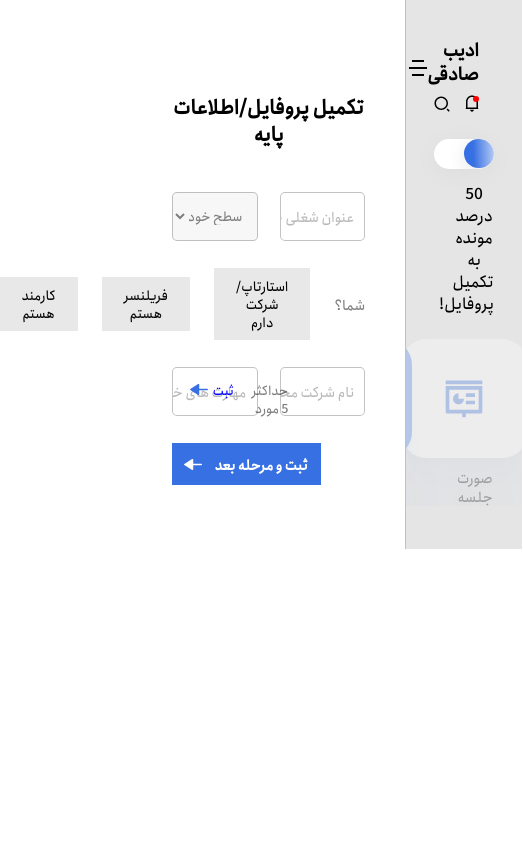
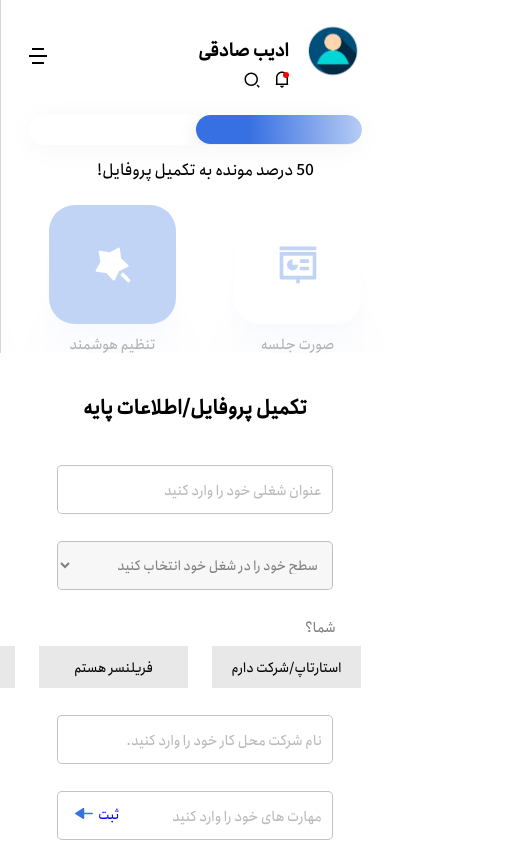
Before and after one commit to adibsadeghi1993/uplaw, a React (Create React App) app: page / in a window 390 px wide. Shown: the top 844 px of the page, 523 px wide, since content can reach past the window. Built offline with nearby package versions, Linux system fonts and the light colour scheme.

Commit message:
jobInfo was responsived form mobile

```diff
--- a/src/components/userInfo/basicInfo/detail/freeServices/freeservices.css
+++ b/src/components/userInfo/basicInfo/detail/freeServices/freeservices.css
@@ -178,6 +178,13 @@ font-weight: 800;
   }
 
 }
+@media (max-width: 781px){
+  .service {
+    width: 71px;
+    height: 71px;
+}
+}
+
 
 
 @media(max-width:768px){
--- a/src/components/userInfo/commonFiles/userProfile/userImage/userImage.css
+++ b/src/components/userInfo/commonFiles/userProfile/userImage/userImage.css
@@ -113,8 +113,8 @@
     height: 26px;
   }
   .userName p {
-    font-size: 0.9rem;
-    font-weight: 500;
+
+    font-weight: 600;
   }
   .userName {
     margin-top: 15px;
--- a/src/components/userInfo/commonFiles/userProfile/userItems/userItems.css
+++ b/src/components/userInfo/commonFiles/userProfile/userItems/userItems.css
@@ -146,8 +146,8 @@
     overflow-x: scroll;
     width: 100%;
     padding: 0 29px;
-    margin-bottom: 43px;
     margin-top: 25px;
+    margin-bottom: 0;
   }
   .userItems_item_container{
 width: 127px;
--- a/src/components/userInfo/commonFiles/userProfile/userProfile.css
+++ b/src/components/userInfo/commonFiles/userProfile/userProfile.css
@@ -26,5 +26,6 @@
         width: 100%;
         margin: 0;
         max-width: none;
+
     }
 }
--- a/src/components/userInfo/jobIssues/jobDetailes/JobDetailes.js
+++ b/src/components/userInfo/jobIssues/jobDetailes/JobDetailes.js
@@ -5,7 +5,7 @@ import "./jobDetailes.css";
 import SelectComponent from "./SelectComponent";
 import blueArrowImage from "../../../../asstes/blue arrow.svg";
 import DeleteImage from "../../../../asstes/Delete.svg";
-import whiteArrowImage from "../../../../asstes/whitearrow.svg"
+import whiteArrowImage from "../../../../asstes/whitearrow.svg";
 import FreeServices from "../../basicInfo/detail/freeServices/FreeServices";
 
 const JobDetailes = ({
@@ -30,16 +30,16 @@ const JobDetailes = ({
 
   const registrSkillHandler = () => {
     const oldSkills = [...skills];
-    const newSkills = [...oldSkills,changeSkill];
+    const newSkills = [...oldSkills, changeSkill];
     setSkills(newSkills);
     setChangeSkill("");
   };
 
   const deleteSkillHandler = (item) => {
     console.log(item);
-    const oldSkills=[...skills]
-    const filteredSkills=oldSkills.filter((skill)=>skill!==item)
-    setSkills(filteredSkills)
+    const oldSkills = [...skills];
+    const filteredSkills = oldSkills.filter((skill) => skill !== item);
+    setSkills(filteredSkills);
   };
 
   return (
@@ -72,7 +72,7 @@ const JobDetailes = ({
       </div>
       <SelectedJob job={job} setJob={setJob} />
       <div className="sectionTow">
-      <div className="sectionTow_companyName">
+        <div className="sectionTow_companyName">
           <input
             type="text"
             {...formik.getFieldProps("companyName")}
@@ -96,27 +96,35 @@ const JobDetailes = ({
             <img src={blueArrowImage} alt="next-arrow" />
           </button>
         </div>
-
       </div>
       <div className="skills_nextStep">
-        {skills.length > 0
-          ? <div className="skilllists">
-             { skills.map((item,index) => {
+        {skills.length > 0 ? (
+          <div className="skilllists">
+            {skills.map((item, index) => {
               return (
                 <div key={index} className={`eachSkill skill${index}`}>
                   <p>{item}</p>
-                  <button className="skillbtn" onClick={() => deleteSkillHandler(item)}>
+                  <button
+                    className="skillbtn"
+                    onClick={() => deleteSkillHandler(item)}
+                  >
                     <img src={DeleteImage} alt="deleteskill" />
                   </button>
                 </div>
               );
             })}
           </div>
-          : <div className="emptySkills"></div>}
-          <button className="nextbtn">ثبت و مرحله بعد<img src={whiteArrowImage} /></button>
-
+        ) : (
+          <div className="emptySkills"></div>
+        )}
+        <div className="skills_next">
+          <button className="nextbtn">
+            ثبت و مرحله بعد
+            <img src={whiteArrowImage} />
+          </button>
         </div>
-        <FreeServices/>
+      </div>
+      <FreeServices />
     </section>
   );
 };
--- a/src/components/userInfo/jobIssues/jobDetailes/jobDetailes.css
+++ b/src/components/userInfo/jobIssues/jobDetailes/jobDetailes.css
@@ -45,13 +45,26 @@
     align-items: center;
   }
   .selectJob_info_main button{
-      padding: 9px 22px;
+
       margin-right: 24px;
       border: none;
+      flex-shrink: 0;
+      width: 149px;
+      height: 42px;
+      display: inline-block;
+      /* padding: 9px 12px; */
+      cursor: pointer;
+
   }
   .nonSelectedJob_white{
       background-color: #E8E8E8;
       font-family: "anjoman";
+      display: inline-block;
+      width: 149px;
+      height: 42px;
+      flex-shrink: 0;
+      cursor: pointer;
+
   }
 
   .selectedJob_blue{
@@ -59,6 +72,7 @@
     border-radius: 13px;
     color: white;
     font-family: "anjoman";
+
   }
 
   .sectionTow{
@@ -107,6 +121,7 @@
       justify-content: start;
       align-items: center;
       flex: 1;
+      flex-wrap: wrap;
 
   }
   .emptySkills{
@@ -171,3 +186,131 @@
 .nextbtn img{
     margin-right: 12px;
 }
+
+@media(max-width:1230px){
+    .job_detaile{
+      width: 85%;
+    }
+    .sectionTow_companyName{
+        flex: 1;
+    }
+
+    .sectionTow_skills{
+       flex: 2;
+
+    }
+  }
+
+  @media(max-width:1040px){
+    .job_detaile{
+      width: 88%;
+    }
+    .sectionTow_companyName{
+        flex: 2;
+    }
+
+    .sectionTow_skills{
+       flex: 3;
+
+    }
+  }
+
+  @media(max-width:900px){
+      .selectJob_info{
+          display: flex;
+          flex-direction: column;
+          justify-content: start;
+      }
+      .selectJob_info p{
+          width: 100%;
+          text-align: right;
+      }
+      .selectJob_info_main{
+          margin-top: 10px;
+          margin-right: 5px;
+      }
+
+    .sectionOne{
+        display: flex;
+        margin-top: 45px;
+        flex-direction: column;
+    }
+    .sectionOne_jobtitle{
+        width: 100%;
+    }
+    .sectionOne_joblevel{
+        width: 100%;
+        margin-top: 27px;
+        margin-right: 0;
+    }
+    .sectionTow{
+        display: flex;
+        flex-direction: column;
+    }
+    .sectionTow_companyName{
+        width: 100%;
+    }
+
+    .sectionTow_skills{
+       width: 100%;
+       margin-right: 0;
+       margin-top: 27px;
+
+    }
+
+  }
+
+
+  @media(max-width:768px){
+    .selectJob_info_main{
+        overflow-x: scroll;
+        padding-left: 12px;
+    }
+    .job_detaile{
+        width: 100%;
+        margin-top: 40px;
+    }
+    .sectionOne{
+        padding: 0 57px;
+    }
+    .sectionTow{
+        padding: 0 57px;
+    }
+    .selectJob_info p{
+        padding-right: 54px;
+    }
+
+    .skills_nextStep{
+        display: flex;
+        flex-direction: column;
+    }
+    .emptySkills{
+        width: 100%;
+        background-color: yellow;
+        margin-top: 35px;
+    }
+    .skilllists{
+        width: 100%;
+        margin-top: 35px;
+        flex-wrap: nowrap;
+        display: flex;
+        overflow-x: scroll;
+    }
+    .eachSkill{
+        flex-shrink: 0;
+    }
+    .skills_next{
+        display: flex;
+        justify-content:center;
+        width: 100%;
+        margin-top: 36px;
+
+    }
+    .sectionTow_skills p{
+        top: 60px;
+        right: 0;
+        font-size: 14px;
+    }
+
+
+  }
--- a/src/components/userInfo/jobIssues/jobIssues.css
+++ b/src/components/userInfo/jobIssues/jobIssues.css
@@ -12,3 +12,13 @@
     grid-column: 2/3;
 
 }
+
+@media(max-width:768px){
+    .jobIssues{
+        display: flex;
+        flex-direction: column;
+    }
+    .profilesection{
+        background-color: #ffffff;
+    }
+}
```
